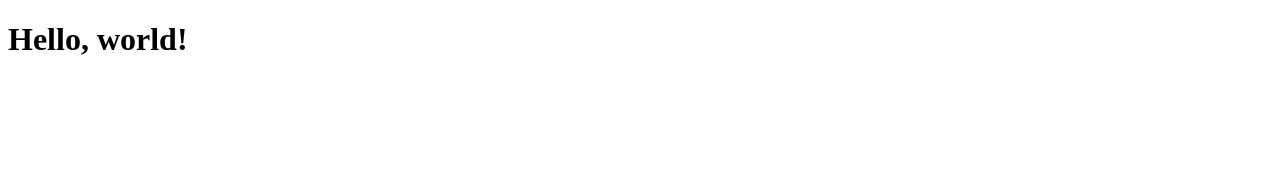
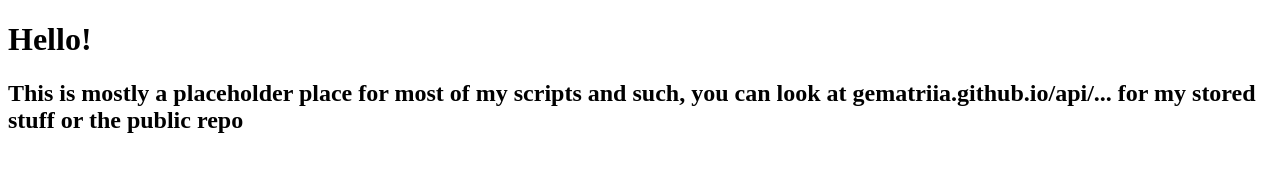
Before and after one commit to gematriia/gematriia.github.io, a plain HTML site: page index.html in a window 1280 px wide. Drawn offline with Linux system fonts and the light colour scheme.

Commit message:
Update index.html

```diff
--- a/index.html
+++ b/index.html
@@ -1,9 +1,10 @@
 <!DOCTYPE html>
 <html>
   <head>
-    <title>My Site</title>
+    <title>Gematriia's cage</title>
   </head>
   <body>
-    <h1>Hello, world!</h1>
+    <h1>Hello!</h1>
+    <h2>This is mostly a placeholder place for most of my scripts and such, you can look at gematriia.github.io/api/... for my stored stuff or the public repo</h2>
   </body>
 </html>
```
